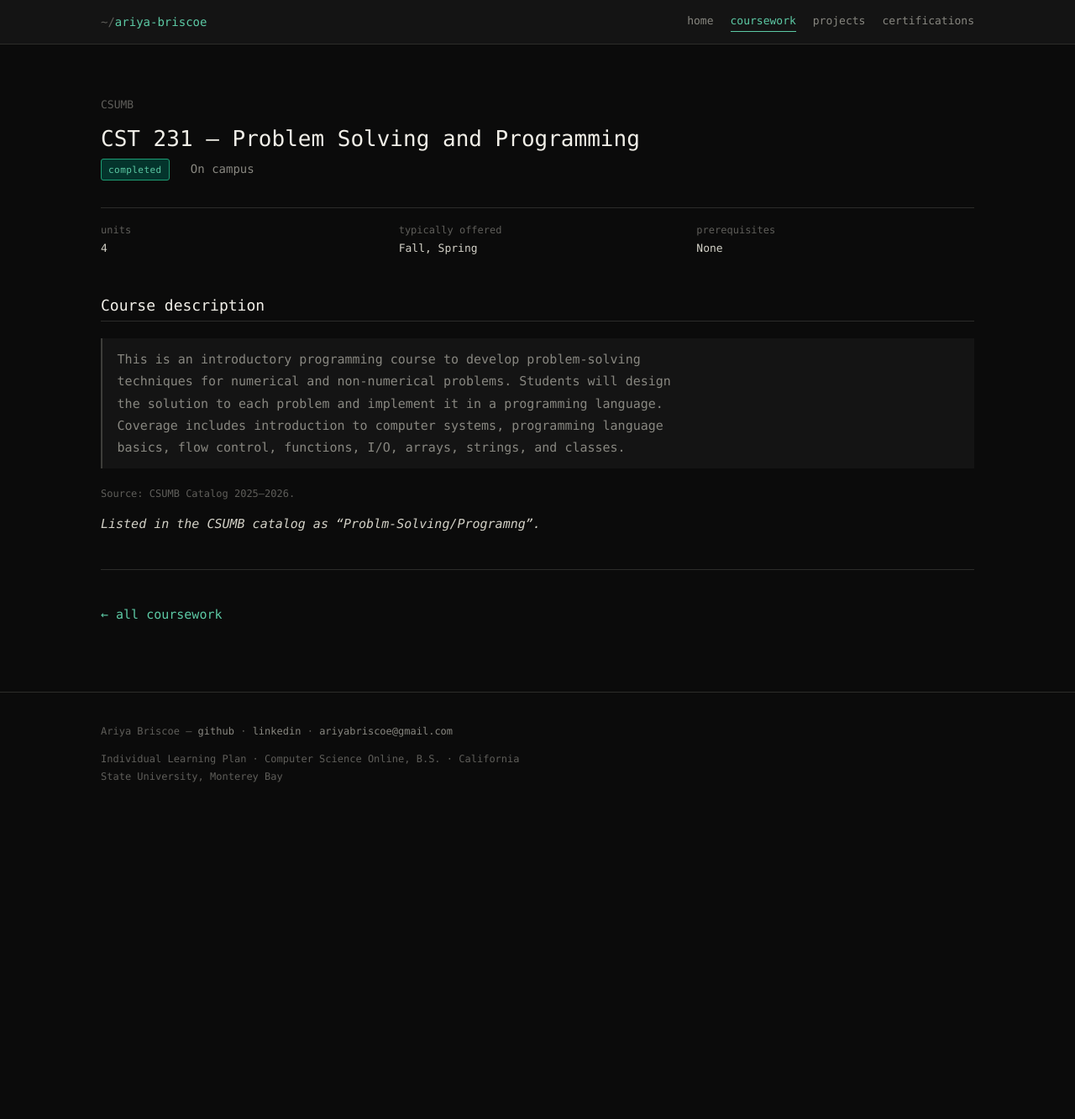
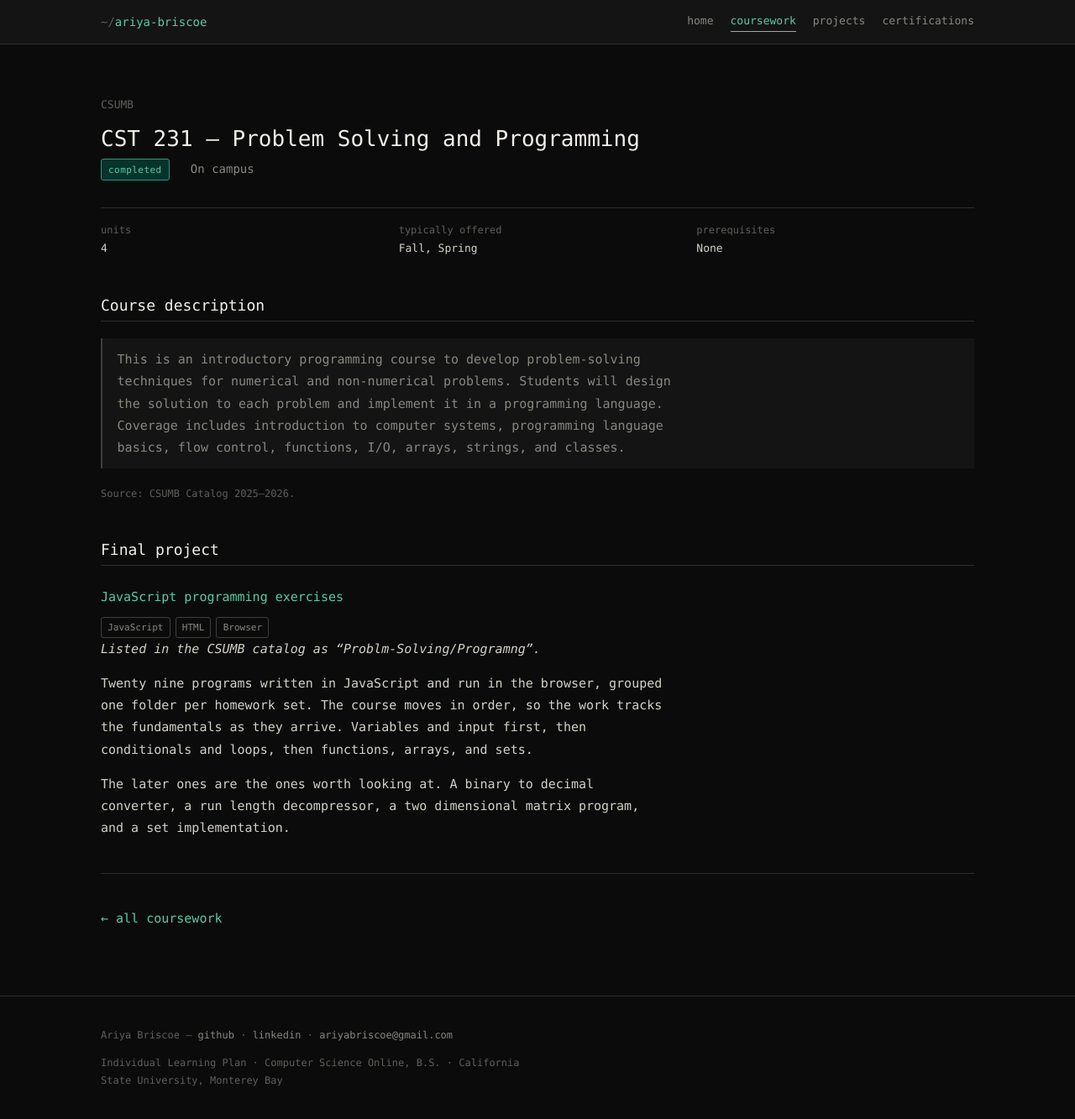
Before and after one commit to ryebriscoe/ryebriscoe.github.io, a Jekyll site: the page built from _courses/cst-231.md, in a window 1280 px wide and 1350 px high. Shown: the top 1333 px of the window at 84% size. Built offline with Jekyll 4.4.1, drawn with Linux system fonts in a browser that asks for light colours.

Commit message:
Add projects and repo links for CST 231, 237, 238, and 383

```diff
--- a/_courses/cst-231.md
+++ b/_courses/cst-231.md
@@ -8,17 +8,18 @@ status: completed
 units: 4
 offered: "Fall, Spring"
 prereq: "None"
+project: "JavaScript programming exercises"
+repo: "https://github.com/ryebriscoe/javascript-programming-exercises"
+tech: ["JavaScript", "HTML", "Browser"]
 catalog: >-
   This is an introductory programming course to develop problem-solving techniques for numerical and non-numerical problems. Students will design the solution to each problem and implement it in a programming language. Coverage includes introduction to computer systems, programming language basics, flow control, functions, I/O, arrays, strings, and classes.
 ---
 
 *Listed in the CSUMB catalog as "Problm-Solving/Programng".*
 
-{% comment %}
-TODO: add the final project for this course.
-What you built, the tools you used, and a link if the work is public.
-Also fill in project/repo/tech in the front matter above.
-{% endcomment %}
+Twenty nine programs written in JavaScript and run in the browser, grouped one folder per homework set. The course moves in order, so the work tracks the fundamentals as they arrive. Variables and input first, then conditionals and loops, then functions, arrays, and sets.
+
+The later ones are the ones worth looking at. A binary to decimal converter, a run length decompressor, a two dimensional matrix program, and a set implementation.
 
 {% comment %}
 TODO: write your reflection here.
```
Also changed, not shown: _courses/cst-237.md (+3 -0 lines), _courses/cst-238.md (+1 -0 lines), _courses/cst-383.md (+6 -5 lines).
